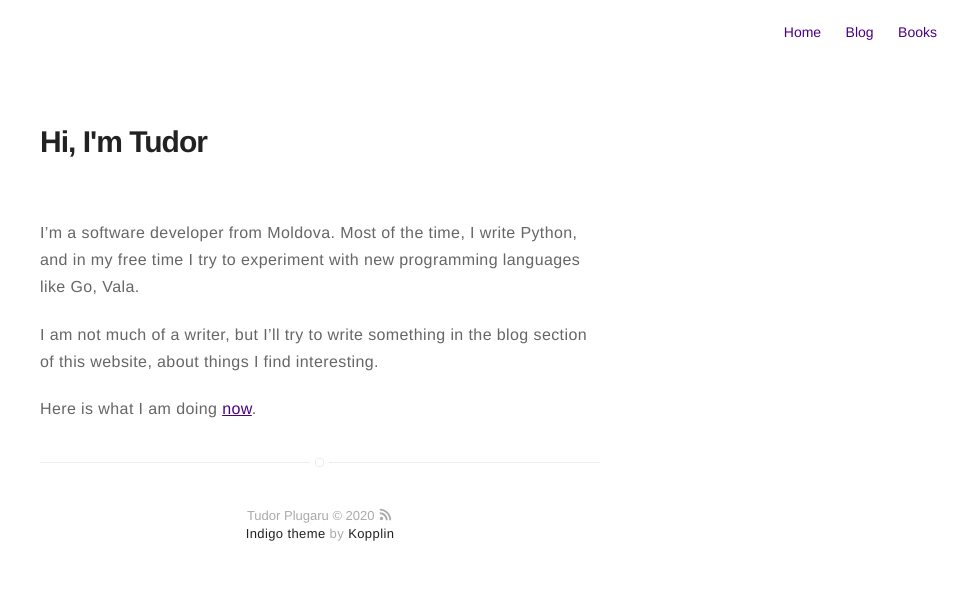
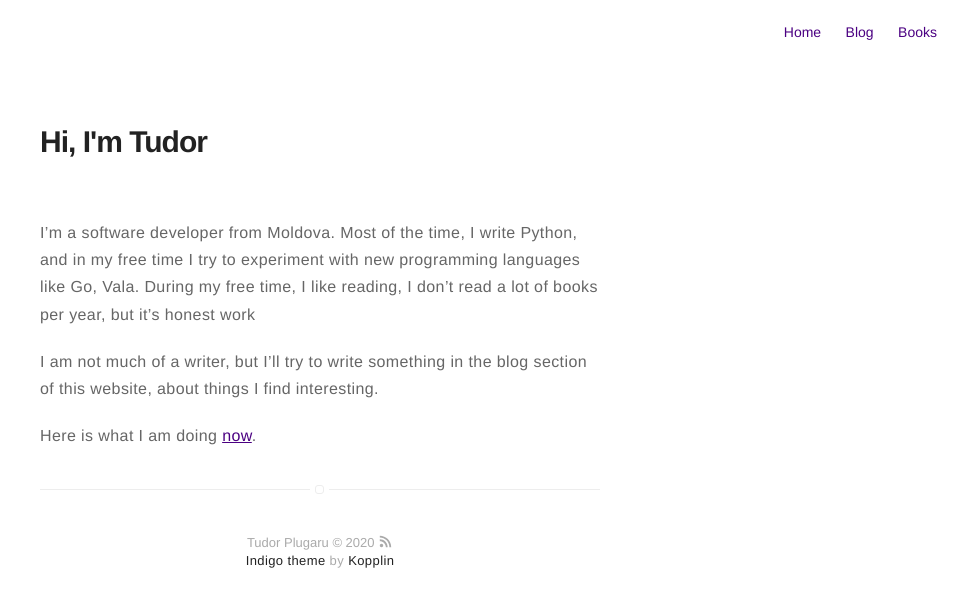
Before and after one commit to PlugaruT/PlugaruT.github.io, a Jekyll site: the page built from about.md, in a window 1280 px wide. Shown: the top 607 px of the page, without its empty margins (320-1280 px from the left). Built offline with Jekyll 4.4.1, drawn with Linux system fonts in a browser that asks for light colours.

```diff
--- a/about.md
+++ b/about.md
@@ -6,7 +6,7 @@ layout: page
 
 <h1 style="text-align:left">Hi, I'm Tudor</h1>
 
-I'm a software developer from Moldova. Most of the time, I write Python, and in my free time I try to experiment with new programming languages like Go, Vala.
+I'm a software developer from Moldova. Most of the time, I write Python, and in my free time I try to experiment with new programming languages like Go, Vala. During my free time, I like reading, I don't read a lot of books per year, but it's honest work
 
 I am not much of a writer, but I'll try to write something in the blog section of this website, about things I find interesting.
 
```
Also changed, not shown: assets/images/favicon/android-chrome-192x192.png (added), assets/images/favicon/android-chrome-512x512.png (added), assets/images/favicon/apple-touch-icon-114x114.png (deleted), assets/images/favicon/apple-touch-icon-120x120.png (deleted), assets/images/favicon/apple-touch-icon-144x144.png (deleted), assets/images/favicon/apple-touch-icon-152x152.png (deleted), assets/images/favicon/apple-touch-icon-57x57.png (deleted), assets/images/favicon/apple-touch-icon-60x60.png (deleted), assets/images/favicon/apple-touch-icon-72x72.png (deleted), assets/images/favicon/apple-touch-icon-76x76.png (deleted), assets/images/favicon/apple-touch-icon.png (added), assets/images/favicon/favicon-128.png (deleted), assets/images/favicon/favicon-16x16.png, assets/images/favicon/favicon-196x196.png (deleted), 3 more files.
